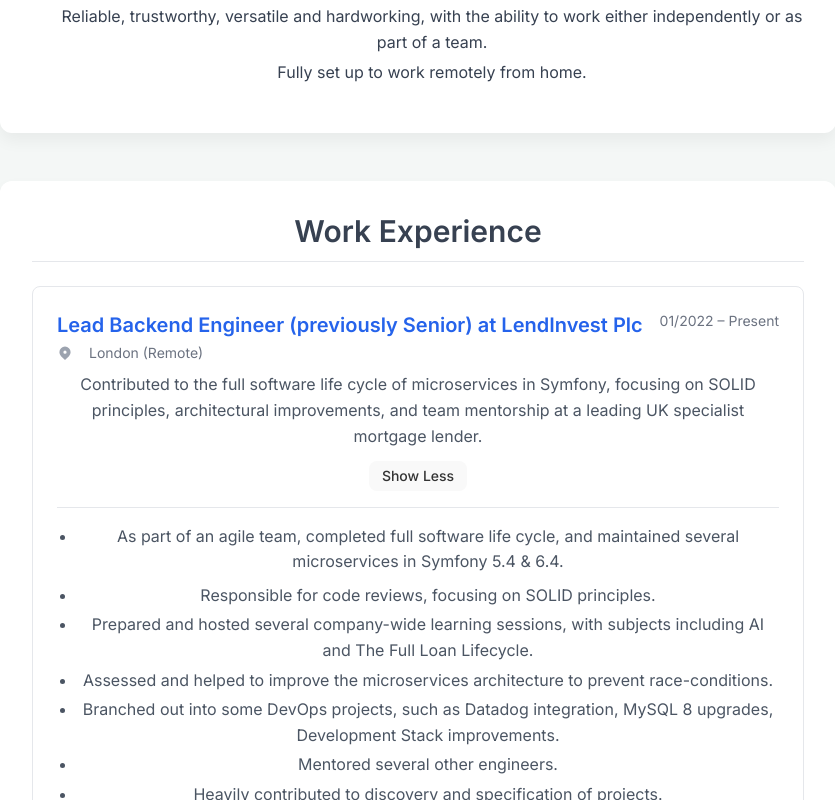
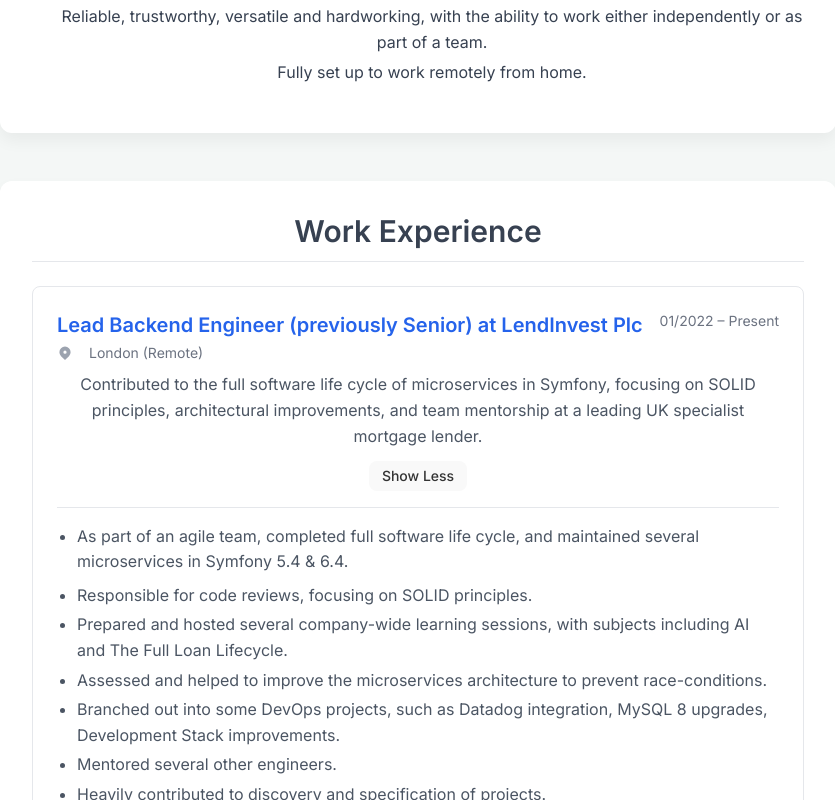
Before and after one commit to levofski/live-cv, a Vue app: page / in a window 1280 px wide. Both pictures are taken after a click on the element 640 px from the left and 1043 px from the top of the page. Shown: the part 643-1443 px from the top of the page, without its empty margins (222-1057 px from the left). Built offline with nearby package versions, Linux system fonts and the light colour scheme.

Commit message:
style: align text in experience details - **Files Changed**: `ExperienceSection.vue` - **Reason**: Adjusted text alignment for better readability in experience details.

```diff
--- a/src/components/ExperienceSection.vue
+++ b/src/components/ExperienceSection.vue
@@ -82,7 +82,7 @@
             <li
               v-for="(detail, index) in exp.details"
               :key="index"
-              class="text-gray-600"
+              class="text-gray-600 text-left"
             >
               {{ detail }}
             </li>
```
